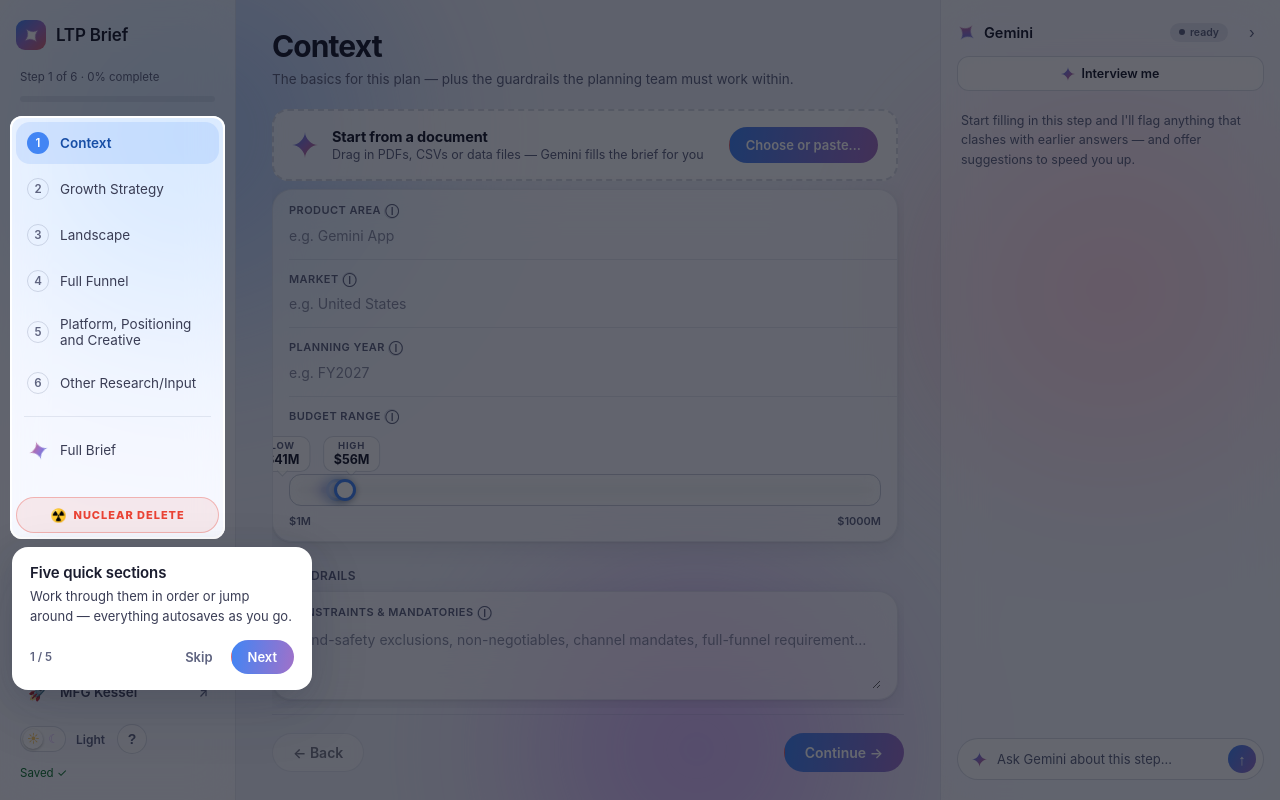
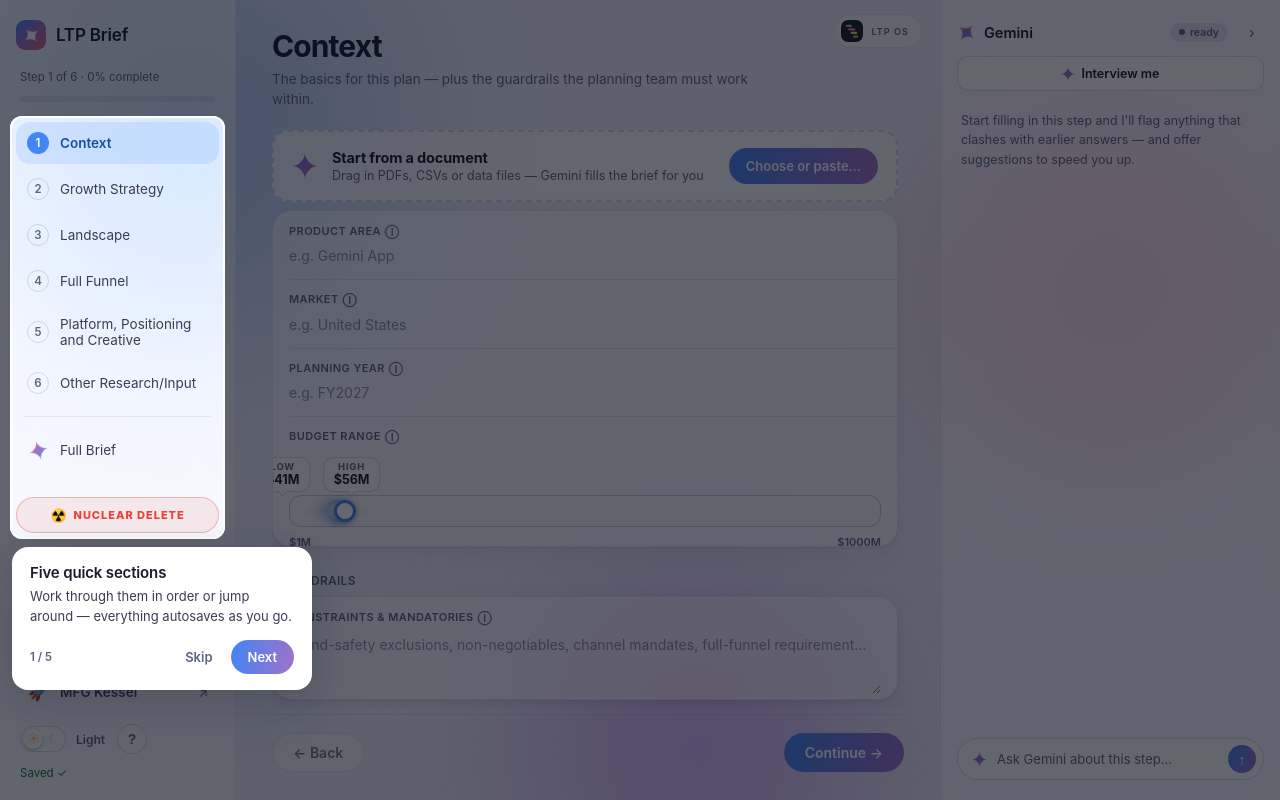
Before and after one commit to edtsue/LTPBrief, a website: page index.html in a window 1280 px wide. Drawn offline with Linux system fonts and the light colour scheme; no server answers.

Commit message:
Add a way back to the process map
Pinned to the top right of the working column. The step heading carries padding
for it so a long title never runs under the mark.

```diff
--- a/css/styles.css
+++ b/css/styles.css
@@ -125,7 +125,18 @@ body{
 .save.saving{color:var(--ink3)}
 
 /* ---------- center ---------- */
-.main{overflow:hidden;display:flex;flex-direction:column}
+.main{position:relative;overflow:hidden;display:flex;flex-direction:column}
+
+/* Back to the process map. Pinned to the top right of the working column, and
+   the views below carry padding for it so a long step title never runs under. */
+.oshome{position:absolute;top:14px;right:18px;z-index:20;display:flex;align-items:center;gap:8px;
+  text-decoration:none;color:var(--ink3);border:1px solid var(--line2);border-radius:999px;
+  padding:5px 12px 5px 6px;background:var(--panel);font-family:var(--mono);font-size:9px;
+  letter-spacing:.12em;text-transform:uppercase;font-weight:600;white-space:nowrap}
+.oshome svg{width:22px;height:22px;flex:none;border-radius:7px}
+.oshome:hover{color:var(--ink);border-color:var(--fieldline)}
+.oshome:focus-visible{outline:2px solid var(--accent);outline-offset:2px}
+.mainhead{padding-right:132px}
 .form-view,.brief-view{padding:28px 36px;display:flex;flex-direction:column;align-items:center;height:100%;overflow:hidden}
 .form-view[hidden],.brief-view[hidden]{display:none!important}
 /* keep working content at a comfortable width, no ultrawide dead space */
--- a/index.html
+++ b/index.html
@@ -61,6 +61,14 @@
 
     <!-- CENTER: form / brief -->
     <main class="main" id="main">
+      <a class="oshome" href="https://ltpos.mfgpilots.com/" title="Back to LTP OS">
+        <svg viewBox="0 0 64 64" aria-hidden="true" focusable="false">
+          <rect width="64" height="64" rx="14.5" fill="#202124"/>
+          <rect x="14" y="13.5" width="18" height="6.5" rx="3.25" fill="#8AB4F8"/>
+          <rect x="21" y="24" width="21" height="6.5" rx="3.25" fill="#F28B82"/>
+          <rect x="28" y="34.5" width="19" height="6.5" rx="3.25" fill="#FDD663"/>
+          <rect x="35" y="45" width="15" height="6.5" rx="3.25" fill="#81C995"/>
+        </svg><span>LTP OS</span></a>
       <div class="form-view" id="formView">
         <header class="mainhead">
           <h1 id="stepTitle">Context</h1>
```
